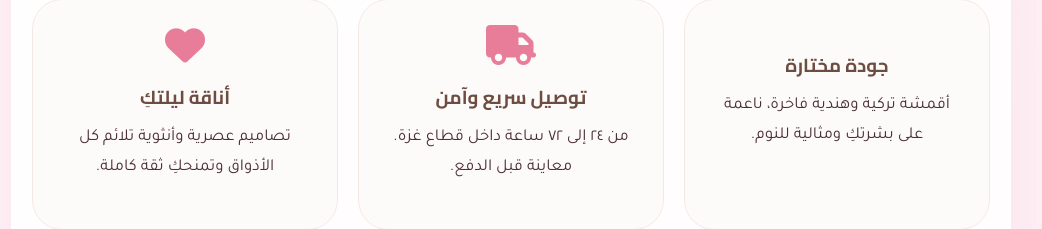
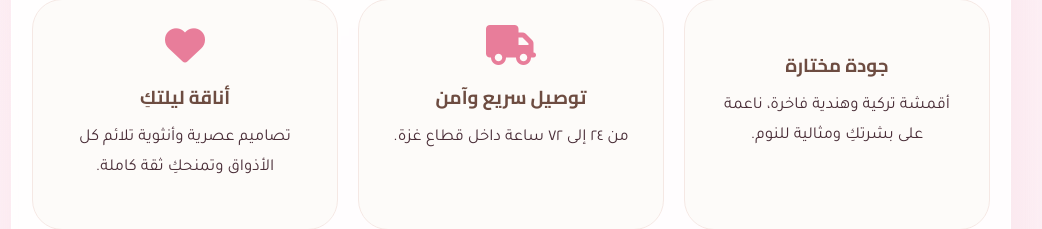
Before and after one commit to areejelamya-glitch/dantail.github.io, a plain HTML site: page us.html in a window 1280 px wide. Shown: the part 594-823 px from the top of the page, without its empty margins (129-1171 px from the left). Drawn offline with Linux system fonts and the light colour scheme.

Commit message:
Update us.html

```diff
--- a/us.html
+++ b/us.html
@@ -183,7 +183,7 @@
             <div class="feature">
                 <i class="fas fa-truck"></i>
                 <h3>توصيل سريع وآمن</h3>
-                <p>من ٢٤ إلى ٧٢ ساعة داخل قطاع غزة. معاينة قبل الدفع.</p>
+                <p>من ٢٤ إلى ٧٢ ساعة داخل قطاع غزة.  </p>
             </div>
             <div class="feature">
                 <i class="fas fa-heart"></i>
```
